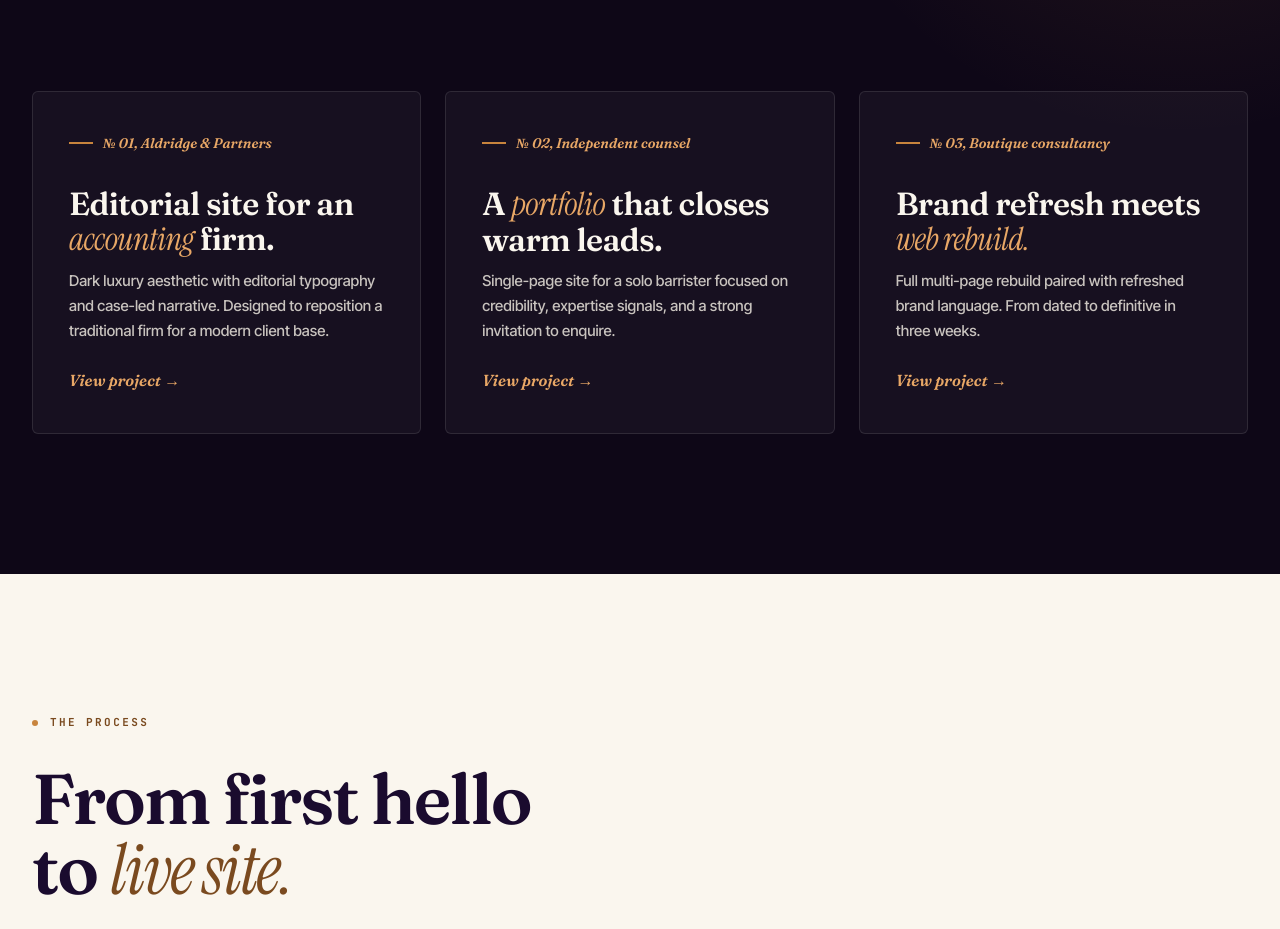
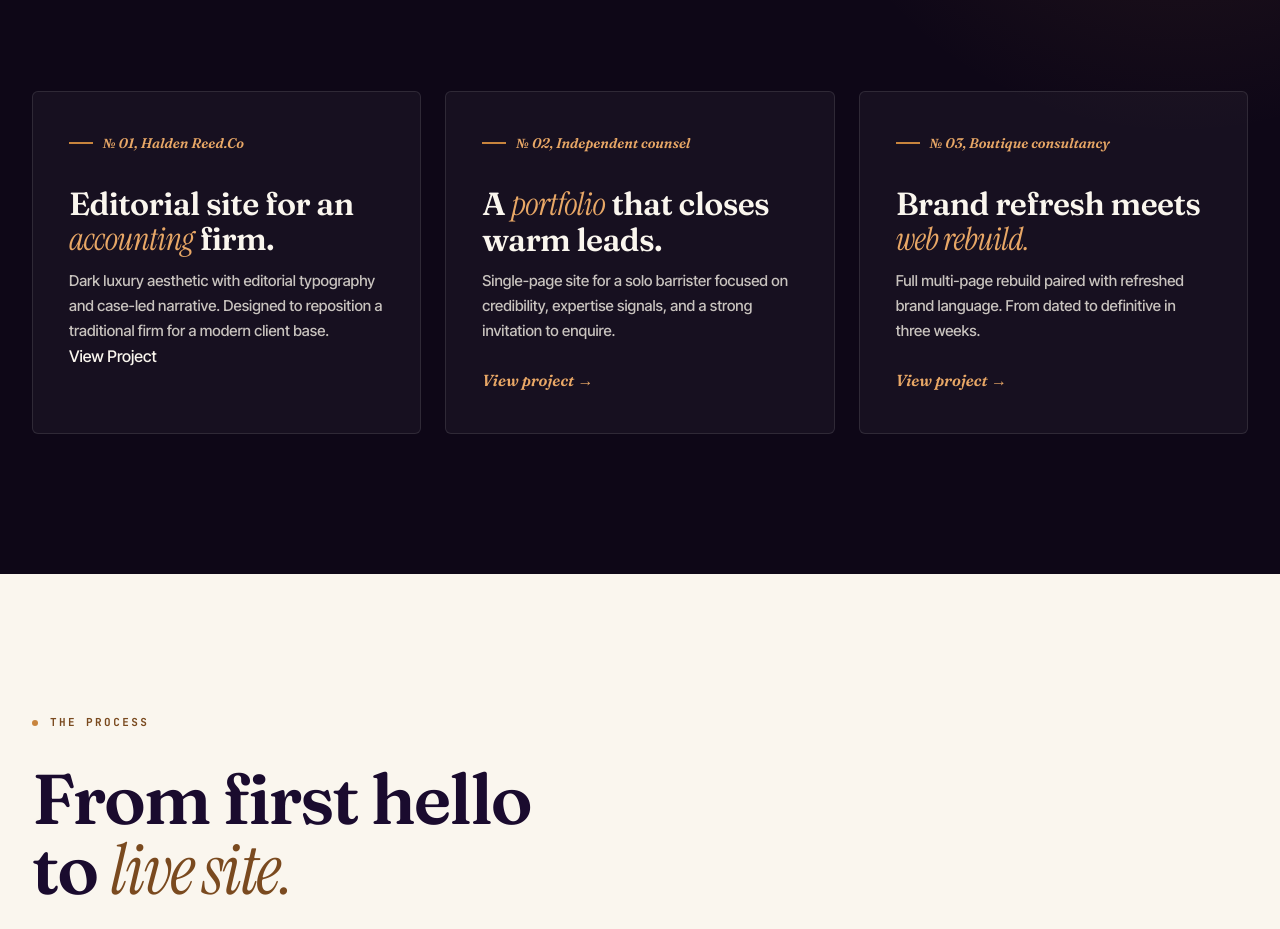
Before and after one commit to Towobola-Od/Galsswingdigital, a plain HTML site: page index.html in a window 1280 px wide. Shown: the part 3860-4789 px from the top of the page. Drawn offline with Linux system fonts and the light colour scheme.

Commit message:
Update project case details for Halden Reed

```diff
--- a/index.html
+++ b/index.html
@@ -1319,10 +1319,10 @@
 
     <div class="proof-grid">
       <article class="case">
-        <div class="case-num">№ 01, Aldridge & Partners</div>
+        <div class="case-num">№ 01, Halden Reed.Co</div>
         <h4>Editorial site for an <em>accounting</em> firm.</h4>
         <p>Dark luxury aesthetic with editorial typography and case-led narrative. Designed to reposition a traditional firm for a modern client base.</p>
-        <a href="#" class="link">View project →</a>
+       <a href="/demos/halden-reed.html" class="view-project-btn">View Project</a>
       </article>
       <article class="case">
         <div class="case-num">№ 02, Independent counsel</div>
```
